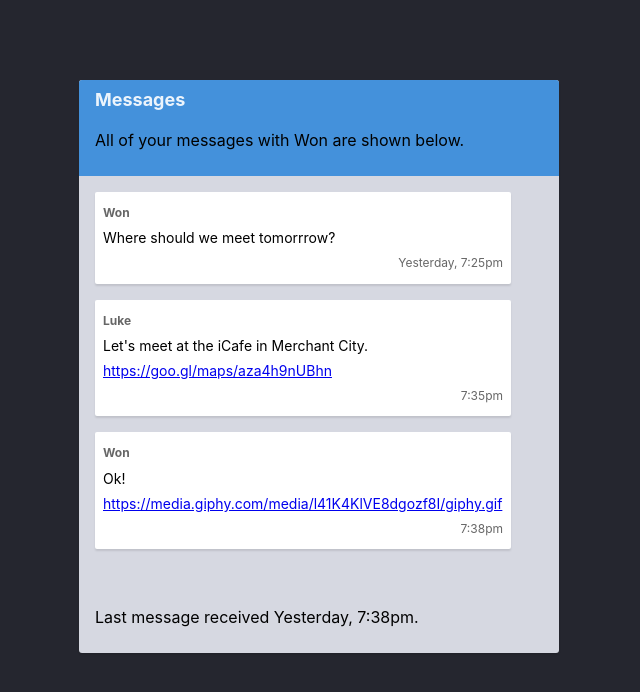
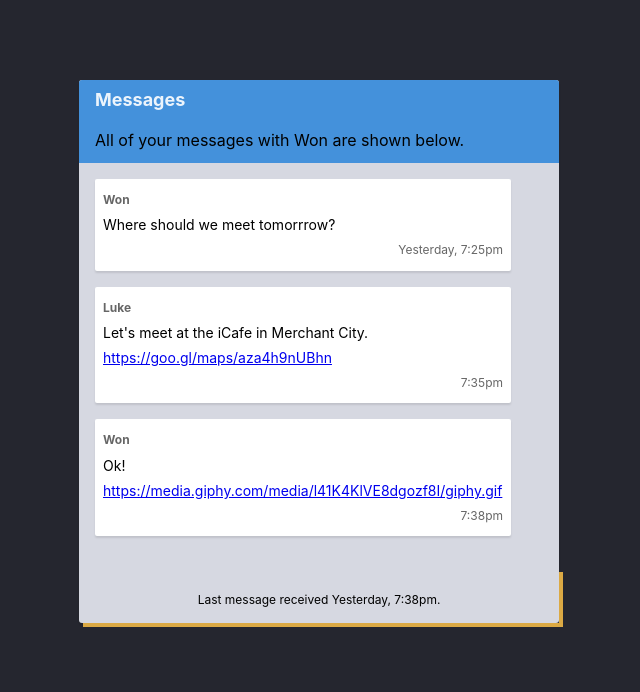
Before and after one commit to MouhannadKhodor/git-tuto, a website: page week-1/8-advanced-selectors/index.html in a window 1280 px wide. Shown: the whole page, without its empty margins (321-961 px from the left). Drawn offline with Linux system fonts and the light colour scheme.

Commit message:
the first week advanced css selectors

```diff
--- a/week-1/8-advanced-selectors/styles.css
+++ b/week-1/8-advanced-selectors/styles.css
@@ -1 +1,16 @@
 /* Try different box model properties below */
+[class="site-header"]  {
+    color:white;
+}
+p{
+    margin-bottom: 3px;
+}
+
+div [class="site-footer"]{
+    font-size: 12px;
+    text-align: center;
+}
+
+.site-footer:last-child{
+    box-shadow:4px 4px 0 #dba944;
+}
```
